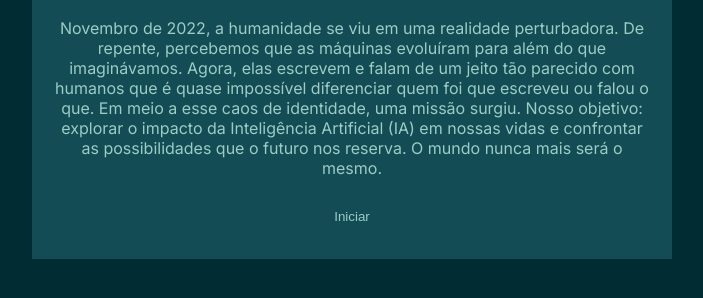
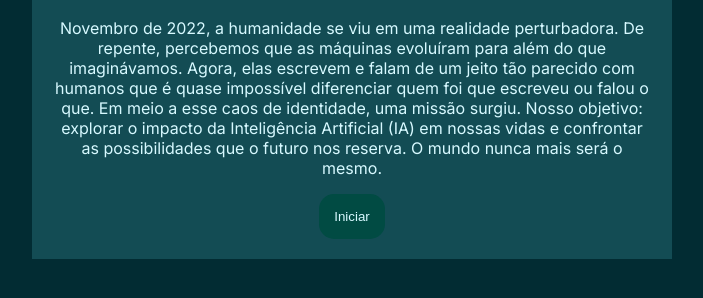
Before and after one commit to MatosoFelipe-dev/Alura---Historia-IA, a plain HTML site: page index.html in a window 1280 px wide. Shown: the part 322-620 px from the top of the page, without its empty margins (288-991 px from the left). Drawn offline with Linux system fonts and the light colour scheme.

Commit message:
Update style.css

```diff
--- a/style.css
+++ b/style.css
@@ -3,9 +3,9 @@
 :root{
     --cor-fundo: #022C33 ;
     --cor-principal: #134C54 ;
-    --cor-secundaria: #134C54;
+    --cor-secundaria: #014B43;
     --cor-destaque: #3A7D87;
-    --cor-texto: #9BCCC6;
+    --cor-texto: #D7F9FF;
 }
 
 body {
```
